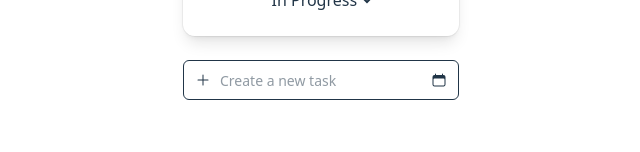
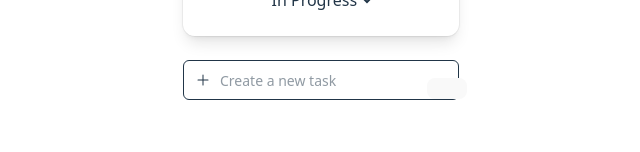
Before and after one commit to ManpreetSL/to-do-list, a React (Vite) app: page / in a window 1280 px wide. Shown: the part 538-690 px from the top of the page, without its empty margins (319-959 px from the left). Built offline with nearby package versions, Linux system fonts and the light colour scheme.

Commit message:
feat: create date picker component

```diff
--- a/src/components/AddTaskBar.tsx
+++ b/src/components/AddTaskBar.tsx
@@ -1,13 +1,15 @@
 import { PlusIcon } from '@heroicons/react/24/solid';
-import { CalendarIcon } from '@heroicons/react/24/solid';
 import { FormEvent } from 'react';
+import DatePicker from './DatePicker';
 
 type Props = {
   value: string;
   onAddTask: (e: FormEvent<HTMLFormElement>) => void;
+  date: string;
+  handleDateChange: (date: string) => void;
 };
 
-const AddTaskBar = ({ value, onAddTask }: Props) => {
+const AddTaskBar = ({ value, onAddTask, date, handleDateChange }: Props) => {
   return (
     <div className='relative py-2 my-2'>
       <form onSubmit={onAddTask}>
@@ -17,8 +19,8 @@ const AddTaskBar = ({ value, onAddTask }: Props) => {
           value={value}
         />
 
-        <PlusIcon className='lucide lucide-search absolute left-3 top-1/2 -translate-y-1/2 text-muted-foreground w-4 h-4' />
-        <CalendarIcon className='lucide lucide-search absolute right-3 top-1/2 -translate-y-1/2 text-muted-foreground w-4 h-4' />
+        <PlusIcon className='absolute left-3 top-1/2 -translate-y-1/2 text-muted-foreground w-4 h-4' />
+        <DatePicker date={date} onChange={handleDateChange} />
       </form>
     </div>
   );
--- /dev/null
+++ b/src/components/DatePicker.tsx
@@ -0,0 +1,32 @@
+import { CalendarIcon } from '@heroicons/react/24/solid';
+import { useRef } from 'react';
+
+type DatePickerProps = {
+  date: string;
+  onChange: (date: string) => void;
+};
+
+const DatePicker = ({ date, onChange }: DatePickerProps) => {
+  const ref = useRef<HTMLInputElement>(null);
+
+  return (
+    <div className='absolute right-3 top-1/2 -translate-y-1/2 text-muted-foreground w-5 h-5'>
+      <button
+        onClick={() => ref.current?.showPicker?.() || ref.current?.click()}
+        type='button'
+        className='w-full h-full rounded-lg cursor-pointer'
+      >
+        <CalendarIcon />
+      </button>
+      <input
+        type='date'
+        ref={ref}
+        value={date}
+        onChange={(e) => onChange(e.target.value)}
+        className='sr-only'
+      />
+    </div>
+  );
+};
+
+export default DatePicker;
--- a/src/components/ToDoList.tsx
+++ b/src/components/ToDoList.tsx
@@ -10,6 +10,7 @@ const statuses = ['Not Started', 'In Progress', 'Complete'];
 
 const ToDoList = () => {
   const [searchInput, setSearchInput] = useState('');
+  const [date, setDate] = useState(new Date().toISOString().split('T')[0]);
 
   const handleSearchInputChange = (e: React.ChangeEvent<HTMLInputElement>) => {
     const { value } = e.target;
@@ -108,7 +109,7 @@ const ToDoList = () => {
         ))}
       </ul>
 
-      <AddTaskBar />
+      <AddTaskBar date={date} handleDateChange={setDate} />
     </div>
   );
 };
```
